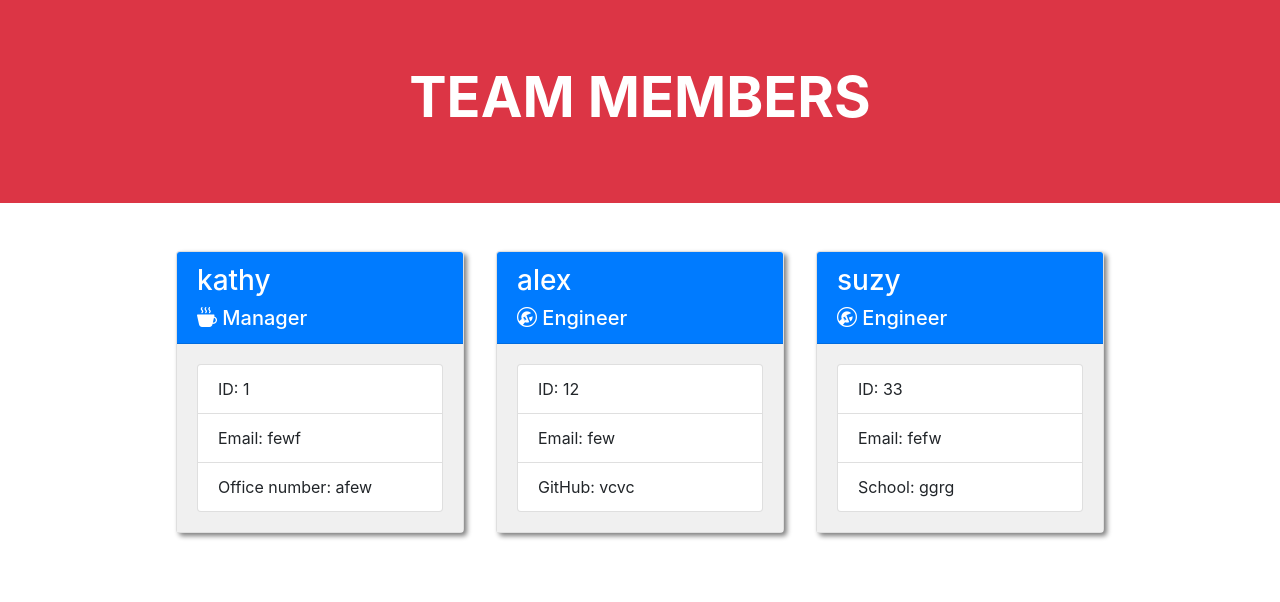
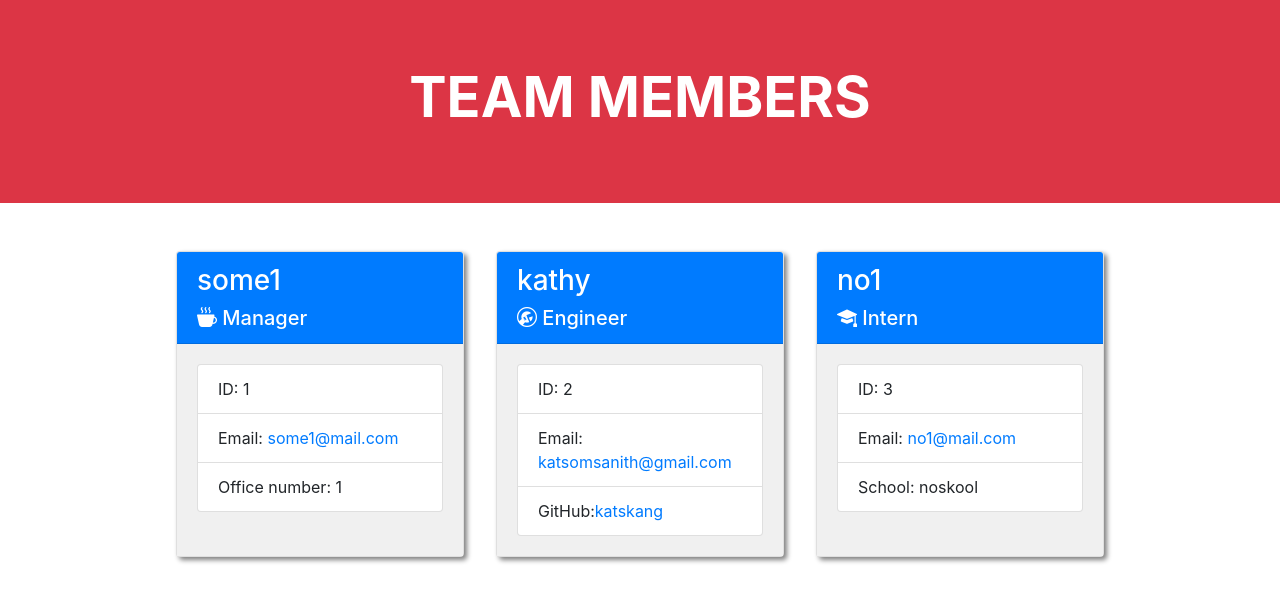
Before and after one commit to KatSKang/Team-Profile-Generator, a website: page index.html in a window 1280 px wide. Drawn offline with nearby package versions, Linux system fonts and the light colour scheme; files that its build step writes are made by us from their sources.

Commit message:
edited html template and renamed

```diff
--- a/index.html
+++ b/index.html
@@ -21,40 +21,40 @@
 
                 <div class="card m-3" style="width: 18rem">
                         <div class="card-header bg-primary text-white">
-                            <h3>kathy</h3>
+                            <h3>some1</h3>
                             <span class="h5"><i class="bi bi-cup-hot-fill"></i> Manager</span>
                         </div>
                         <div class="card-body">
                             <ul class ="list-group">
                                 <li class="list-group-item">ID: 1 </li>
-                                <li class="list-group-item">Email: fewf </li>
-                                <li class="list-group-item">Office number: afew</li>
+                                <li class="list-group-item">Email: <a href = "mailto: some1@mail.com"> some1@mail.com </a> </li>
+                                <li class="list-group-item">Office number: 1</li>
                             </ul>
                         </div>
                     </div>
                 <div class="card m-3" style="width: 18rem">
                         <div class="card-header bg-primary text-white">
-                            <h3>alex</h3>
+                            <h3>kathy</h3>
                             <span class="h5"><i class="bi bi-wrench-adjustable-circle"></i> Engineer</span>
                         </div>
                         <div class="card-body">
                             <ul class ="list-group">
-                                <li class="list-group-item">ID: 12</li>
-                                <li class="list-group-item">Email: few </li>
-                                <li class="list-group-item">GitHub: vcvc </li>
+                                <li class="list-group-item">ID: 2</li>
+                                <li class="list-group-item">Email: <a href = "mailto: katsomsanith@gmail.com"> katsomsanith@gmail.com </a></li>
+                                <li class="list-group-item">GitHub:<a href="https://github.com/katskang" target="_blank" class="card-link">katskang </a></li>
                             </ul>
                         </div>
                     </div>
                 <div class="card m-3" style="width: 18rem">
                         <div class="card-header bg-primary text-white">
-                            <h3>suzy </h3>
-                            <span class="h5"><i class="bi bi-wrench-adjustable-circle"></i> Engineer</span>
+                            <h3>no1 </h3>
+                            <span class="h5"><i class="bi bi-mortarboard-fill"></i> Intern</span>
                         </div>
                         <div class="card-body">
                             <ul class ="list-group">
-                                <li class="list-group-item">ID: 33 </li>
-                                <li class="list-group-item">Email: fefw </li>
-                                <li class="list-group-item">School: ggrg </li>
+                                <li class="list-group-item">ID: 3 </li>
+                                <li class="list-group-item">Email: <a href = "mailto: no1@mail.com"> no1@mail.com </a></li>
+                                <li class="list-group-item">School: noskool </li>
                             </ul>
                         </div>
                     </div>
```
Also changed, not shown: index.js (+5 -5 lines), utils/generateHTML.js (+58 -9 lines), dist/template.html.
